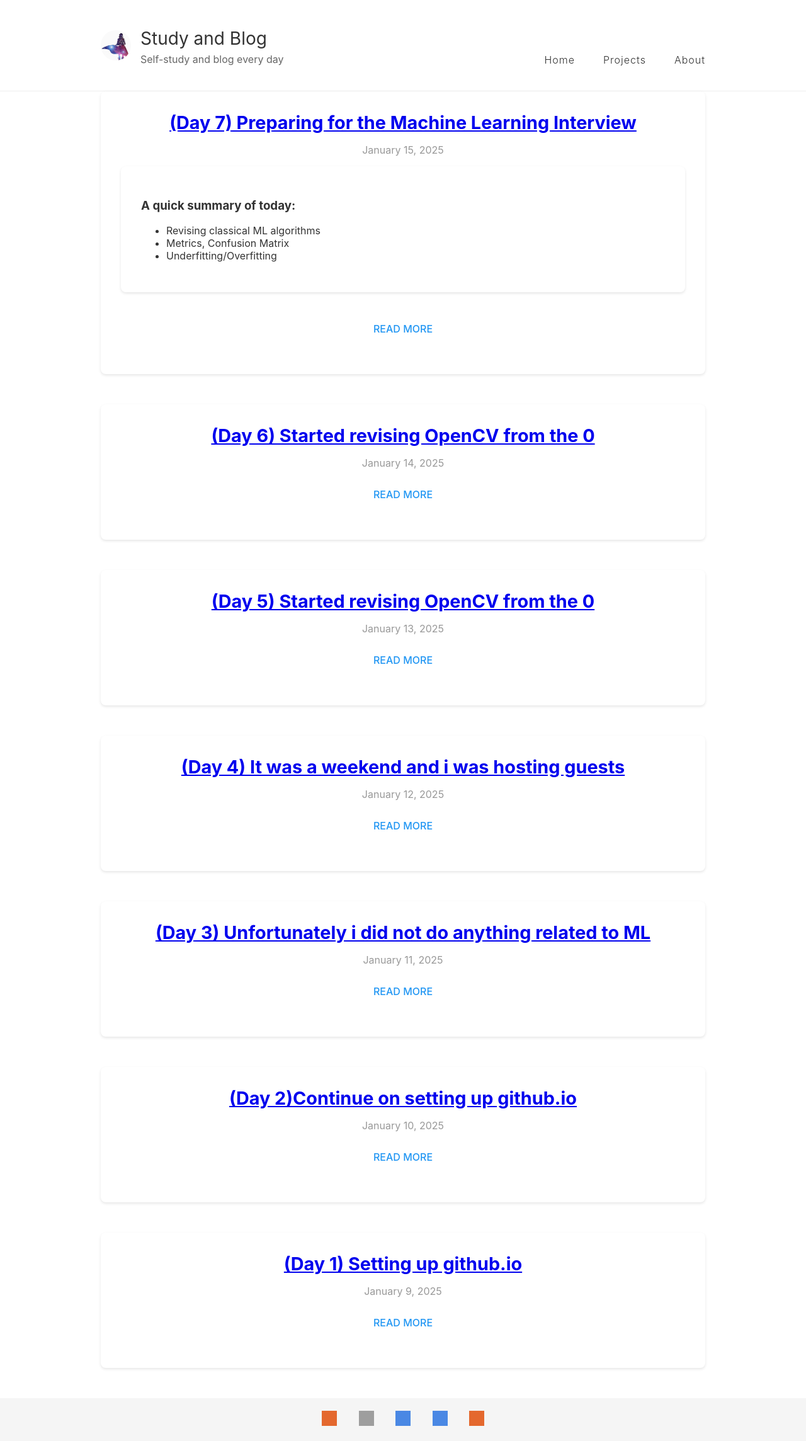
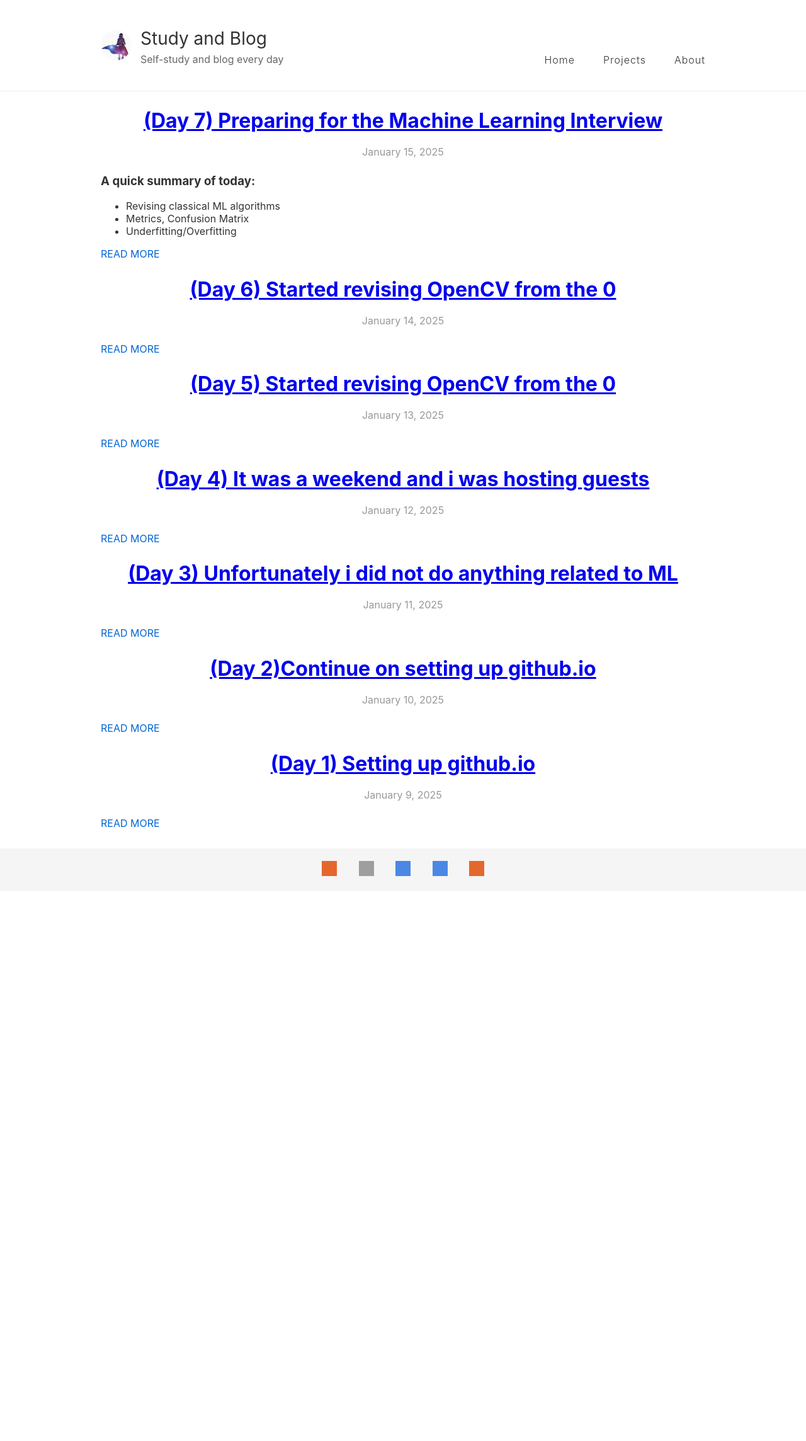
Before and after one commit to ganiesenov/ganiesenov.github.io, a Jekyll site: the page built from index.md, in a window 1280 px wide. Shown: the whole page at 63% size. Built offline with Jekyll 4.4.1, drawn with Linux system fonts in a browser that asks for light colours; after the commit the page ends 1415 px from its top, so only the background shows below that; grey boxes are pictures that could not be loaded.

Commit message:
new commit

```diff
--- a/_layouts/default.html
+++ b/_layouts/default.html
@@ -31,7 +31,7 @@
         <div class="container">
             {% if page.url == "/" %}
                 {% for post in site.posts %}
-                    <article class="post-summary">
+                    <article class="post-card">
                         <h2 class="post-title">
                             <a href="{{ post.url }}">{{ post.title }}</a>
                         </h2>
@@ -54,9 +54,7 @@
                             </div>
                         {% endif %}
 
-                        <div class="read-more">
                         <a href="{{ post.url }}" class="read-more-link">READ MORE</a>
-                        </div>
                     </article>
                 {% endfor %}
             {% else %}
@@ -66,45 +64,5 @@
     </div>
 
     {% include footer.html %}
-
-    <style>
-        .post-summary {
-            margin-bottom: 3rem;
-            padding: 2rem;
-            background: white;
-            border-radius: 8px;
-            box-shadow: 0 2px 4px rgba(0,0,0,0.1);
-        }
-
-        .post-title {
-            margin: 0 0 1rem;
-            font-size: 1.8rem;
-        }
-
-        .post-meta {
-            color: #666;
-            margin-bottom: 1rem;
-        }
-
-        .post-summary-content {
-            margin: 1.5rem 0;
-        }
-
-        .post-summary-content h3 {
-            font-size: 1.2rem;
-            margin-bottom: 1rem;
-        }
-
-        .read-more-link {
-            display: inline-block;
-            color: #2196F3;
-            text-decoration: none;
-            font-weight: 500;
-        }
-
-        .read-more-link:hover {
-            text-decoration: underline;
-        }
-    </style>
 </body>
 </html>
```
Lines whose indentation alone changed are shown as unchanged.
